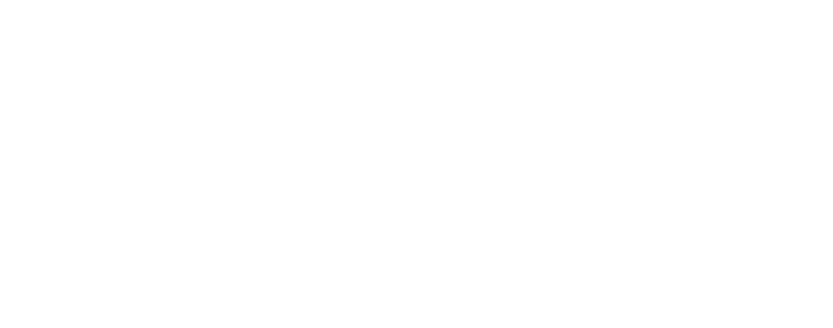
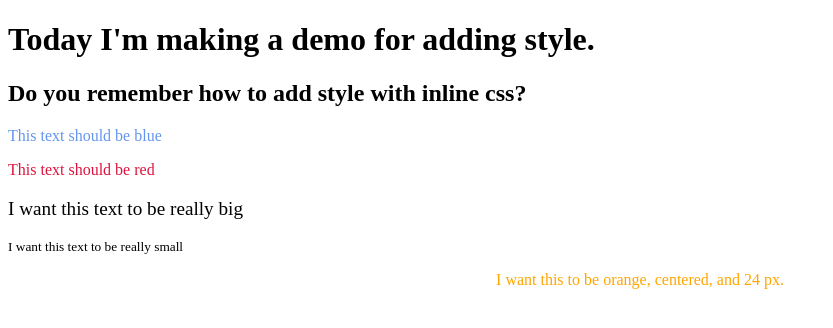
Before and after one commit to sadiehv/sadiehv.github.io, a plain HTML site: page cssdemo/index.html in a window 1280 px wide. Shown: the whole page, without its empty margins (0-833 px from the left). Drawn offline with Linux system fonts and the light colour scheme.

Commit message:
inline style update

```diff
--- a/cssdemo/index.html
+++ b/cssdemo/index.html
@@ -10,6 +10,15 @@
 
 <body>
 
+    <h1>Today I'm making a demo for adding style.</h1>
+    <h2>Do you remember how to add style with inline css?</h2>
+
+    <p style="color: cornflowerblue;">This text should be blue</p>
+    <p style="color: crimson;">This text should be red</p>
+    <p style="font-size: larger;">I want this text to be really big</p>
+    <p style="font-size: smaller;">I want this text to be really small</p>
+    <p style="font-size: 24 px; color: orange; text-align: center;">I want this to be orange, centered, and 24 px.</p>
+
 </body>
 
 </html>
```
